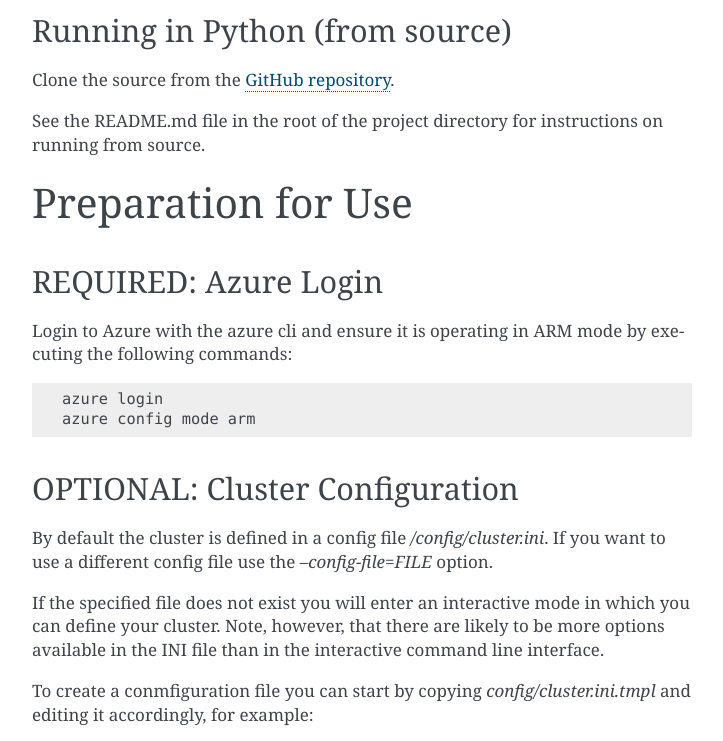
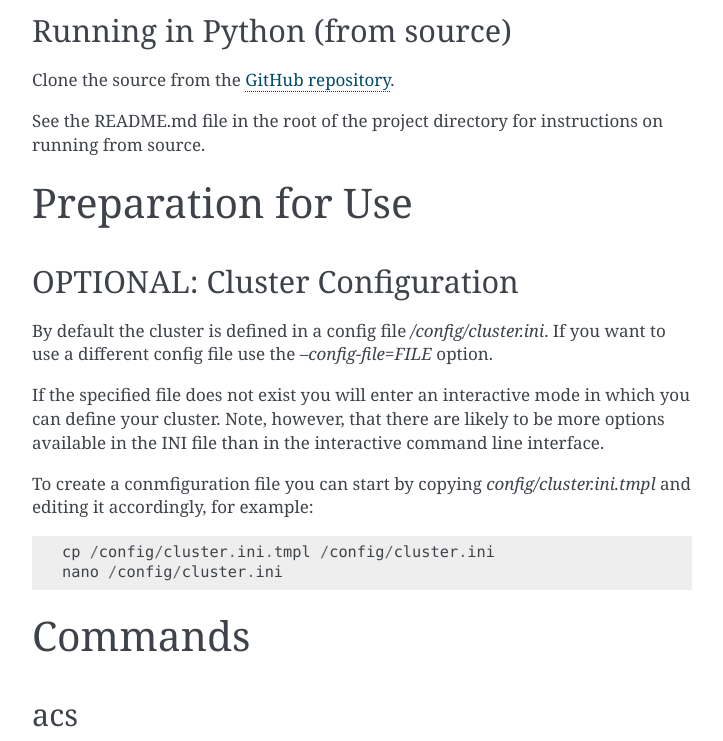
Before and after one commit to wteklabs/acs-cli, a Sphinx documentation site: the page built from docs/source/index.rst, in a window 1280 px wide and 900 px high, scrolled down 1451 px, cut to the strip 0-741 px from the top of the window. Shown: the whole strip, without its empty margins (388-1111 px from the left). Built offline with Sphinx 7.4.7, drawn with Linux system fonts in a browser that asks for light colours; pages that are not in the unit, such as notebooks, are missing from menus; some of the changed text lies outside the part shown.

Commit message:
azure login is now handled automatically

```diff
--- a/docs/source/index.rst
+++ b/docs/source/index.rst
@@ -78,15 +78,6 @@
 Preparation for Use
 ===================
 
-REQUIRED: Azure Login
----------------------
-
-Login to Azure with the azure cli and ensure it is operating in ARM
-mode by executing the following commands::
-
-  azure login
-  azure config mode arm
-
 OPTIONAL: Cluster Configuration
 -------------------------------
 
```
